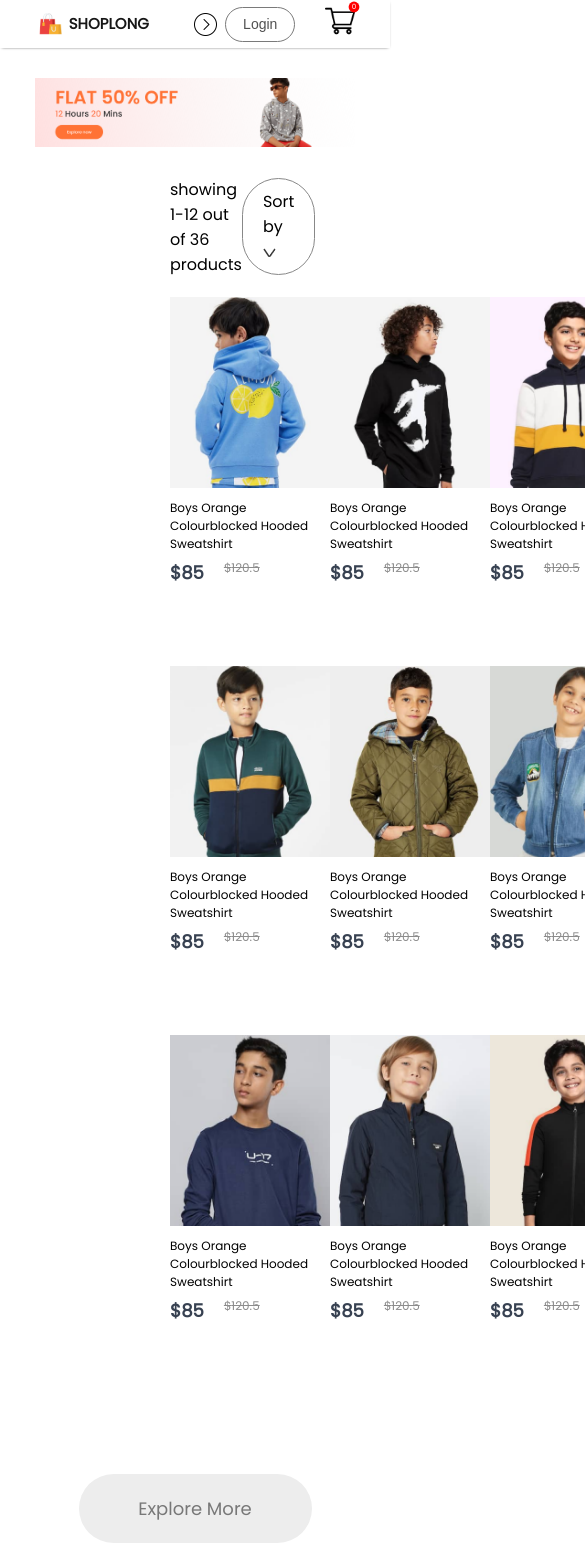
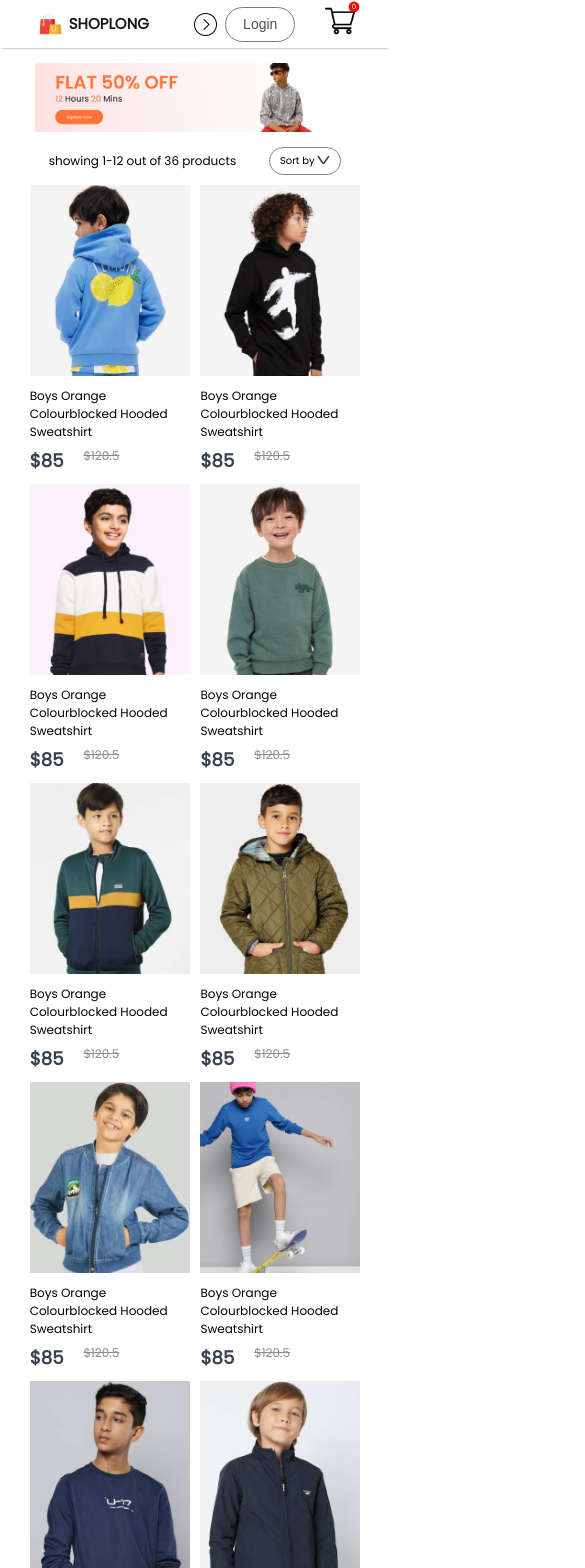
Before and after one commit to Dahbi-Dev/E-commerce, a React (Create React App) app: page /kids in a window 390 px wide. Shown: the top 1568 px of the page, 585 px wide, since content can reach past the window. Built offline with nearby package versions, Linux system fonts and the light colour scheme.

Commit message:
add shopCategory responsive design

```diff
--- a/src/Pages/CSS/ShopCategory.css
+++ b/src/Pages/CSS/ShopCategory.css
@@ -3,15 +3,16 @@
     margin: 30px auto;
     width: 82%;
 }
-.shopCategory-indexSort{
+
+.shopCategory-indexSort {
     display: flex;
     margin: 0px 170px;
     justify-content: space-between;
     align-items: center;
 }
 
-.shopCategory-sort{
-    padding: 10px 20px ;
+.shopCategory-sort {
+    padding: 10px 20px;
     border-radius: 40px;
     border: 1px solid #888;
 
@@ -25,20 +26,138 @@
     margin: 20px 170px;
     display: grid;
     grid-template-columns: 1fr 1fr 1fr 1fr;
-    row-gap: 80PX ;
+    row-gap: 80PX;
 }
 
 .shopCategory-loadMore {
     display: flex;
     justify-content: center;
     align-items: center;
-    margin:150px auto;
+    margin: 150px auto;
     width: 233px;
     height: 69px;
     border-radius: 75px;
-    background: #ededed ;
+    background: #ededed;
     color: #787878;
     font-size: 18px;
-    font-weight: 500 ;
+    font-weight: 500;
 
 }
+
+
+@media(max-width:1280px) {
+    .shopCategory-banner {
+        margin: 20px auto;
+    }
+
+    .shopCategory-indexSort {
+        width: 90%;
+        margin: auto;
+    }
+
+    .shopCategory-sort {
+        padding: 5px 10px;
+        font: 12px;
+
+    }
+
+    .shopCategory-indexSort p {
+        font-size: 12px;
+    }
+
+    .shopCategory-products {
+        width: 90%;
+        margin: 10px auto;
+        row-gap: 40px;
+    }
+
+    .shopCategory-products .item {
+        margin: auto;
+
+    }
+
+    .shopCategory-loadMore {
+        margin: 100px auto;
+        width: 200px;
+        height: 60px;
+        font-size: 16px;
+    }
+}
+
+@media(max-width:1024px) {
+    .shopCategory-banner {
+        margin: 15px auto;
+    }
+
+    .shopCategory-indexSort {
+        width: 80%;
+        margin: auto;
+    }
+
+    .shopCategory-sort {
+        padding: 5px 10px;
+        font-size: 12px;
+
+    }
+
+    .shopCategory-indexSort p {
+        font-size: 14px;
+    }
+
+    .shopCategory-sort {
+        padding: 5px 10px;
+        font-size: 10px;
+
+    }
+
+    .shopCategory-loadMore {
+        margin: 80px auto;
+        width: 170px;
+        height: 50px;
+        font-size: 14px;
+    }
+
+}
+
+@media(max-width:800px) {
+    .shopCategory-banner {
+        margin: 10px auto;
+    }
+
+}
+
+@media(max-width:500px) {
+    .shopCategory-banner {
+        margin: 15px auto;
+    }
+
+    .shopCategory-sort {
+        padding: 5px 10px;
+        font: 12px;
+
+    }
+
+    .shopCategory-indexSort {
+        width: 75%;
+        margin: auto;
+    }
+
+    .shopCategory-indexSort p {
+        font-size: 12px;
+    }
+
+    .shopCategory-sort {
+        padding: 5px 10px;
+        font-size: 10px;
+
+    }
+
+    .shopCategory-products {
+        width: 85%;
+        margin: 10px auto;
+        row-gap: 15px;
+        gap: 10px;
+        display: grid;
+        grid-template-columns: 1fr 1fr;
+    }
+}
```
